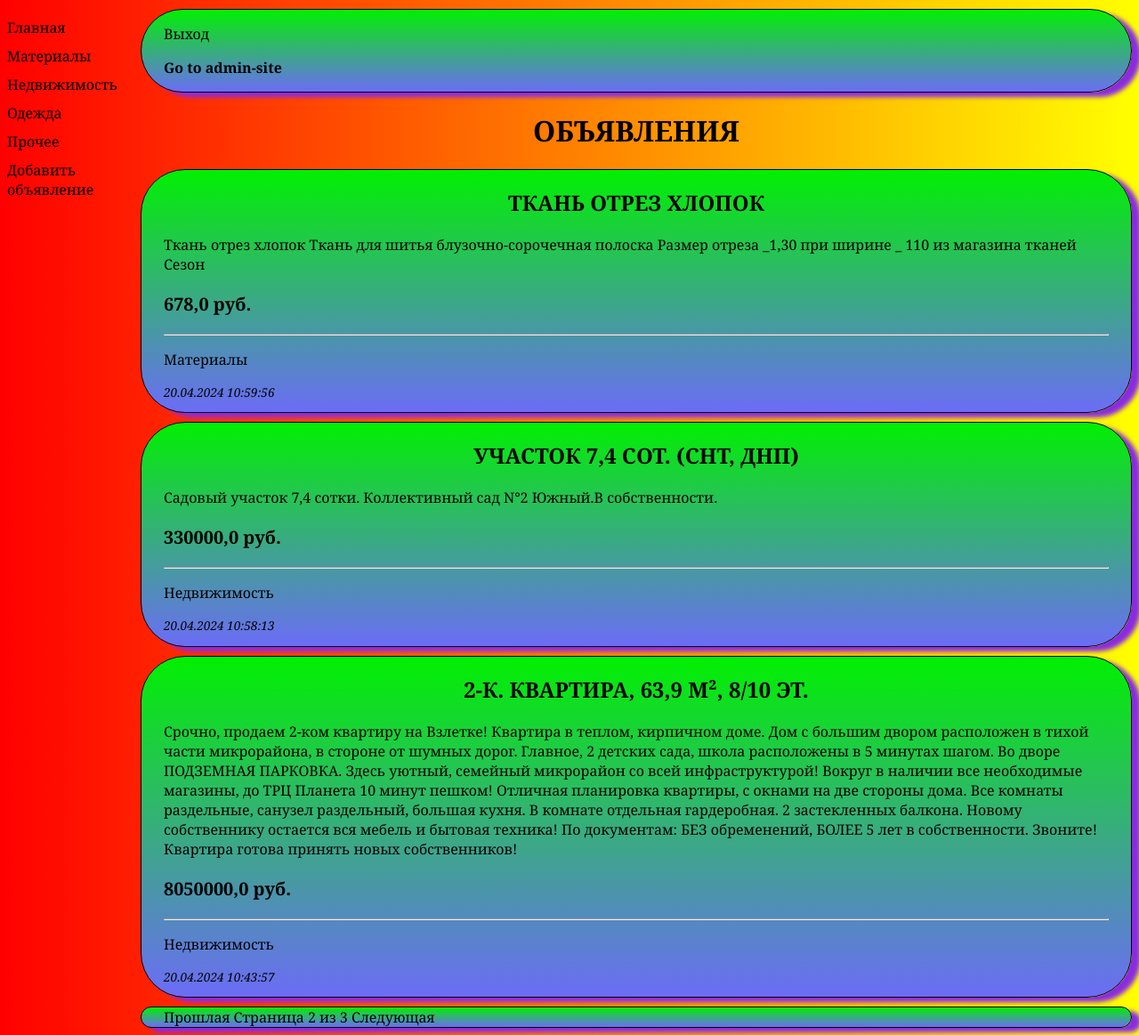
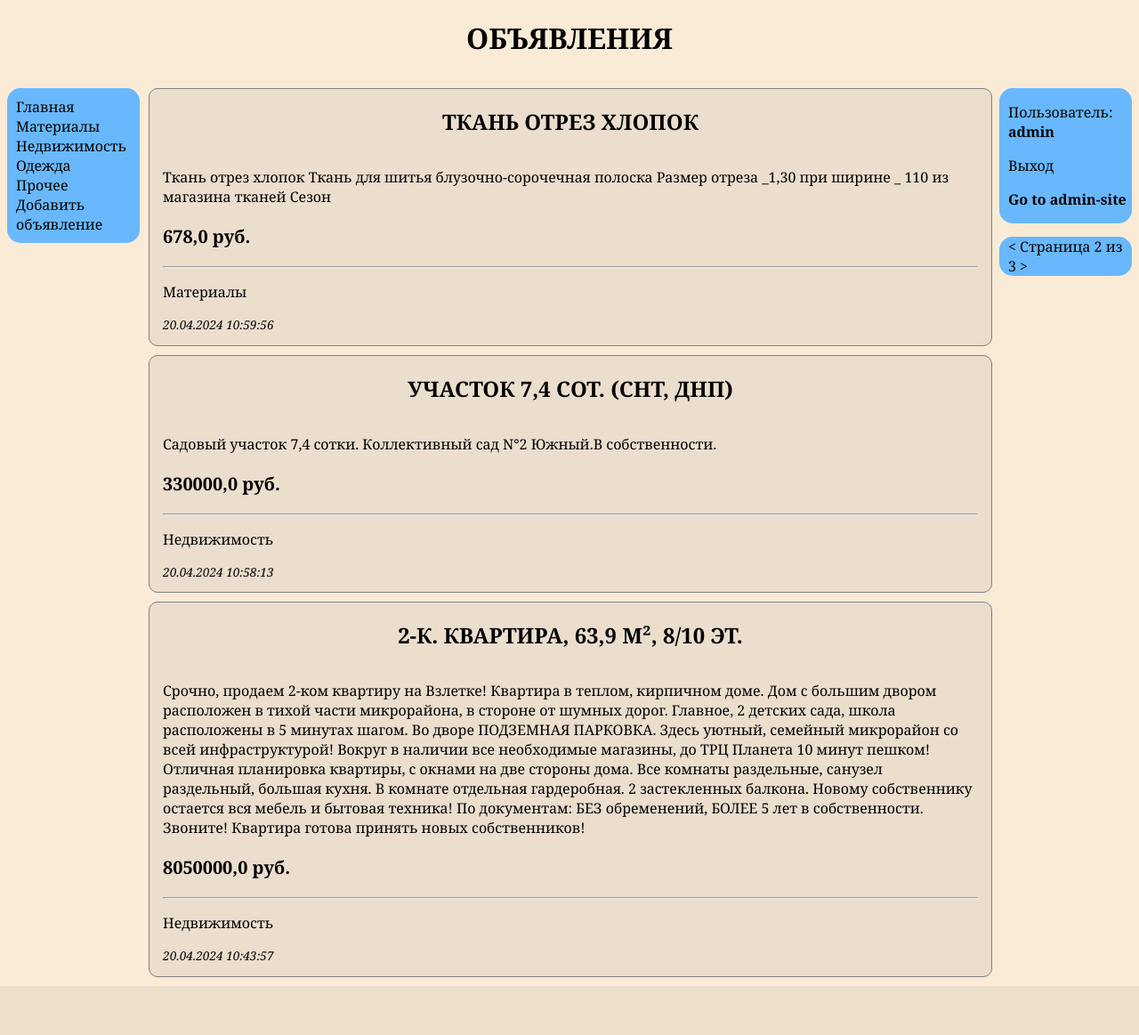
Before and after one commit to your8god/Django_board, a Django app: page /bboard/?page=2 in a window 1280 px wide. Shown: the whole page at 89% size. After the commit the page ends 1098 px from the top, so only its background shows below. Run offline with Django 4.2, Linux system fonts and the light colour scheme; a user stored in the database is signed in; data comes from the database, SQL or seed files in the repository; both versions use the stored data as it was after the commit.

Commit message:
правка оформления форм

```diff
--- /dev/null
+++ b/sampletest/myapp/static/myapp/board.css
@@ -0,0 +1,102 @@
+h1, h2 {
+    text-align: center;
+    text-transform: uppercase;
+    margin-bottom: 35px;
+}
+h1 {
+    clear: both;
+}
+a {
+    text-decoration: none;
+    color: black;
+    transition: color 0.5s ease-in-out;
+}
+a:hover.changeable_in_blue {
+    color:antiquewhite;
+}
+a:hover {
+    color:rgb(105, 184, 253);
+}
+body {
+    background-color: antiquewhite;
+    font-family: Georgia, 'Times New Roman', Times, serif;
+}
+p.price {
+    transition: all 0.5s;
+    font-size: 125%
+}
+p:hover.price {
+    font-size: 150%;
+    color:rgb(105, 184, 253);
+}
+p.date {
+    font-size: 85%;
+    font-style: italic;
+}
+.left_block {
+    width: 11%;
+    float: left;
+    background-color: rgb(105, 184, 253);
+    margin-right: 10px;
+    padding: 10px 0 10px 10px;
+    border-radius: 15px;
+
+}
+.main_cl {
+    width: 75%;
+    float: left;
+}
+.right_block {
+    width: 11%;
+    float: right;
+    background-color: rgb(105, 184, 253);
+    padding: 0 0 0 10px;
+    border-radius: 15px;
+    margin-bottom: 15px;
+    clear: right;
+
+}
+.section {
+    border: 1px grey solid;
+    margin-bottom : 10px;
+    background-color: rgb(235, 222, 205);
+    border-radius: 10px;
+    padding: 0 15px 0 15px;
+}
+
+
+.d_form {
+    position: absolute;
+    background-color: rgb(105, 184, 253);
+    border-radius: 15px;
+    border: grey solid 1.5px;
+    padding: 15px 10px 15px 10px;
+    left: 42%;
+    width: 16%;
+}
+label {
+    clear:both;
+    float:left;
+    text-align: center;
+    width: 300px;
+    margin-bottom: 5px;
+}
+input, textarea, select {
+    clear:both;
+    float:left;
+    margin-left: 12%;
+    width: 76%;
+}
+input[type=submit] {
+    clear:both;
+    float:left;
+    margin-left: 33%;
+    margin-top: 15px;
+    width: 100px;
+}
+#forgot_pass {
+    clear:both;
+    float:left;
+    margin-left: 30%;
+    margin-top: 10px;
+}
--- a/sampletest/myapp/static/myapp/div_style.css
+++ b/sampletest/myapp/static/myapp/div_style.css
@@ -43,6 +43,10 @@ p:hover.price {
     font-size: 150%;
     color:antiquewhite;
 }
+p.date {
+    font-size: 85%;
+    font-style: italic;
+}
 nav {
     width: 150px;
     float: left;
--- a/sampletest/myapp/templates/layout/basic.html
+++ b/sampletest/myapp/templates/layout/basic.html
@@ -5,42 +5,39 @@
 <head>
     <meta charset="UTF-8">
     <title>{% block title %}Категория: {{c_rublic.name}}{% endblock %}</title>
-    <link type="text/css" rel="stylesheet" href="{% static 'myapp/div_style.css' %}">
+    <link type="text/css" rel="stylesheet" href="{% static 'myapp/board.css' %}">
 </head>
 <body>
-    <nav>
-        <a href="{% url 'myapp:main' %}">Главная</a>
+    <h1>{% block title_2 %}{% endblock %}</h1>
+
+    <div class="left_block">
+        <a class="changeable_in_blue" href="{% url 'myapp:main' %}">Главная</a><br>
         {% for i in rublics %}
-        <a href="{% url 'myapp:rublic_page' i.pk %}">{{i.name}}</a>
+        <a class="changeable_in_blue" href="{% url 'myapp:rublic_page' i.pk %}">{{i.name}}</a><br>
         {% endfor %}
-        <a href="{% url 'myapp:add' %}">Добавить объявление</a>
-    </nav>
-
-    <div class="ll">
-        {% if user.is_authenticated %}
-            <p><a href="{% url 'logout' %}">Выход</a></p>
-            {% if user.username == "admin" %}
-                <p><b><a href="http://127.0.0.1:8000/admin/">Go to admin-site</a></b></p>
-            {% endif %}
-        {% else %}
-            <p><a href="{% url 'login' %}">Вход</a></p>
-        {% endif %}
+        <a class="changeable_in_blue" href="{% url 'myapp:add' %}">Добавить объявление</a>
     </div>
 
-    <h1>{% block title_2 %}{% endblock %}</h1>
+    {% include "layout/user_info.html" %}
 
+    <div class="main_cl">
+        {% if items %}
             {% for i in items %}
-    <div>
+            <div class="section">
                 <h2><b><a href="{% url 'myapp:index_page' i.id %}">{{i.title}}</a></b></h2>
                 <p>{{i.content}}</p>
                 <p class="price"><b>{{i.price}} руб.</b></p>
                 <hr>
                 <p><a href="{% url 'myapp:rublic_page' i.rublic.pk %}">{{i.rublic.name}}</a></p>
-        <p style="font-size: 85%; font-style: italic;">{{i.published|date:"d.m.Y H:i:s"}}</p>
+                <p class="date">{{i.published|date:"d.m.Y H:i:s"}}</p>
             </div>
             {% endfor %}
-    {% block paginator %}
+        {% else %}
+            <h2>Здесь объявлений пока нет<h2>
+        {% endif %}
+    </div>
 
-    {% endblock paginator %}
+    {% block paginator %}{% endblock paginator %}
+
 </body>
 </html>
--- a/sampletest/myapp/templates/layout/paginator.html
+++ b/sampletest/myapp/templates/layout/paginator.html
@@ -1,9 +1,9 @@
-<div>
+<div class="right_block">
     {% if page.has_previous %}
-        <a href="?page={{ page.previous_page_number }}">Прошлая</a>
+        <a class="changeable_in_blue" href="?page={{ page.previous_page_number }}">&#60;</a>
     {% endif %}
     Страница {{ page.number }} из {{ page.paginator.num_pages }}
     {% if  page.has_next %}
-        <a href="?page={{ page.next_page_number }}">Следующая</a>
+        <a class="changeable_in_blue" href="?page={{ page.next_page_number }}">&#62;</a>
     {% endif %}
 </div>
--- /dev/null
+++ b/sampletest/myapp/templates/layout/user_info.html
@@ -0,0 +1,12 @@
+<div class="right_block">
+    {% if user.is_authenticated %}
+        <p>Пользователь: <b>{{ user.username }}</b></p>
+        <p><a class="changeable_in_blue" href="{% url 'logout' %}">Выход</a></p>
+        {% if user.username == "admin" %}
+            <p><b><a class="changeable_in_blue" href="http://127.0.0.1:8000/admin/">Go to admin-site</a></b></p>
+        {% endif %}
+    {% else %}
+        <p>Пользователь: <b>гость</b></p>
+        <p><a class="changeable_in_blue" href="{% url 'login' %}">Вход</a></p>
+    {% endif %}
+</div>
--- a/sampletest/myapp/views.py
+++ b/sampletest/myapp/views.py
@@ -4,6 +4,8 @@ from django.views.generic.edit import CreateView, UpdateView, DeleteView
 from django.urls import reverse_lazy
 from django.db import models
 from django.core.paginator import Paginator
+#from django.contrib.auth.decorators import login_required
+from django.contrib.auth.mixins import LoginRequiredMixin
 
 from .models import Bb, Rublic
 from .forms import BbForm
@@ -32,7 +34,7 @@ def rublic_page(request, rublic_id):
     return render(request, 'myapp/rublic_page.html', {'c_rublic':cur_rublic, 'items':page, 'rublics':rublics})
 
 
-class BbCreateView(CreateView):
+class BbCreateView(LoginRequiredMixin, CreateView):
     template_name = 'myapp/create.html'
     form_class = BbForm
     success_url = reverse_lazy('myapp:main')
@@ -44,7 +46,7 @@ class BbCreateView(CreateView):
         return context
 
 
-class BbUpdateView(UpdateView):
+class BbUpdateView(LoginRequiredMixin, UpdateView):
     form_class = BbForm
     template_name = 'myapp/update.html'
     success_url = reverse_lazy('myapp:main')
@@ -56,7 +58,7 @@ class BbUpdateView(UpdateView):
         return context
 
 
-class BbDeleteView(DeleteView):
+class BbDeleteView(LoginRequiredMixin, DeleteView):
     model = Bb
     #form_kwargs = {'rublic_id':}
     #success_url = 'bboard/rublic/{rublic_id}'
--- a/sampletest/sampletest/urls.py
+++ b/sampletest/sampletest/urls.py
@@ -28,6 +28,7 @@ urlpatterns = [
 
     path('accounts/login/', LoginView.as_view(next_page='myapp:main'), name='login'),
     path('accounts/logout/', LogoutView.as_view(next_page="myapp:main"), name='logout'),
+
     path('accounts/password_reset/', PasswordResetView.as_view(), name='password_reset'),
     path('accounts/password_reset/done/', PasswordResetDoneView.as_view(), name='password_reset_done'),
     path('accounts/reset/<uidb64>/<token>/', PasswordResetConfirmView.as_view(), name='password_reset_confirm'),
```
Also changed, not shown: sampletest/myapp/templates/layout/form_template.html (+7 -17 lines), sampletest/myapp/templates/layout/password_template.html (added, +14 -0 lines), sampletest/myapp/templates/myapp/index_page.html (+18 -30 lines), sampletest/myapp/templates/registration/login.html (+7 -13 lines), sampletest/myapp/templates/registration/password_reset_complete.html (+11 -13 lines), sampletest/myapp/templates/registration/password_reset_confirm.html (+9 -12 lines), sampletest/myapp/templates/registration/password_reset_done.html (+11 -14 lines), sampletest/myapp/templates/registration/password_reset_form.html (+9 -13 lines), sampletest/db.sqlite3. Lines whose indentation alone changed are shown as unchanged.
